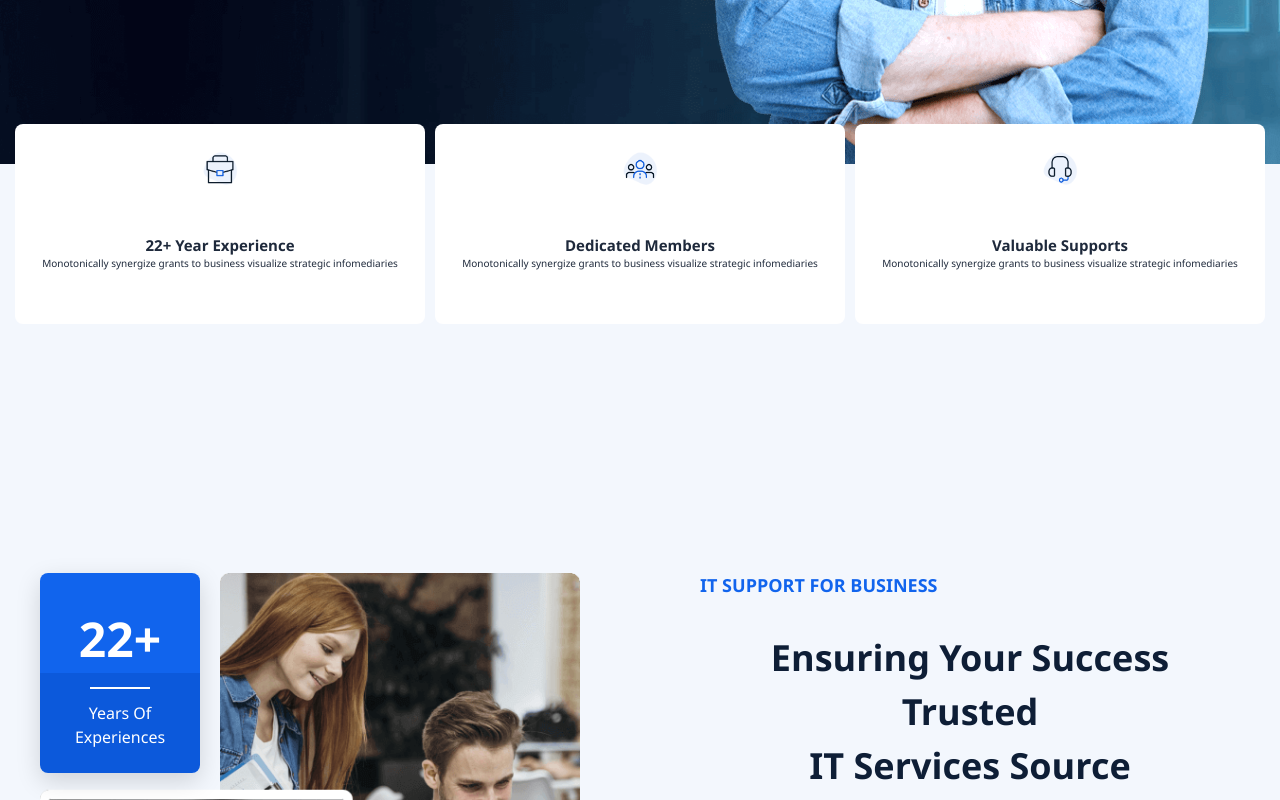
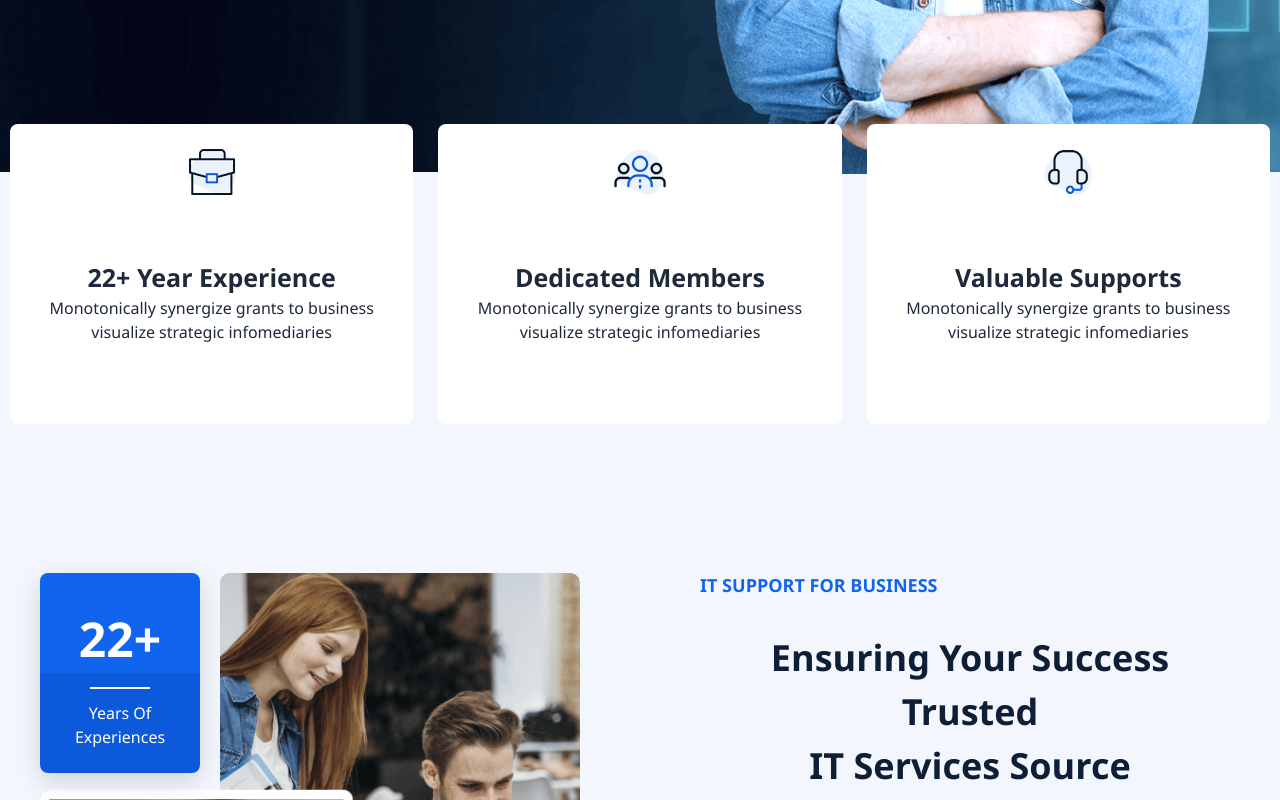
Before and after one commit to RupendraGoku/Intership, a React (Vite) app: page / in a window 1280 px wide. Shown: the part 780-1580 px from the top of the page. Built offline with nearby package versions, Linux system fonts and the light colour scheme.

Commit message:
Describe what you changed

```diff
--- a/src/components/TopSection.css
+++ b/src/components/TopSection.css
@@ -195,8 +195,8 @@
 .card-section {
   display: flex;
   justify-content: center;
-  gap: 10px;
-  margin: -20px auto 0; /* Increased negative margin to overlap hero section more */
+  gap: 25px;
+  /* margin: -40px auto 0;  */
   padding: 0 10px;
   position: relative;
   z-index: 2; /* Ensure it stays on top */
@@ -205,9 +205,9 @@
 
 
 .info-card {
-  margin-top: -40px;
+  margin-top: -60px;
   background: white;
-  height: 200px;
+  height: 300px;
   width: 410px;
   color: #1e293b;
   text-align: center;
@@ -220,8 +220,8 @@
 
 .icon {
   position: relative;
-  width: 55px;
-  height: 55px;
+  width: 80px;
+  height: 80px;
   margin: 0 auto 15px;
 }
 
@@ -230,8 +230,6 @@
   top: 10%;
   left: 50%;
   transform: translate(-50%, -50%);
-  width: 60%; /* smaller than container */
-  height: 50%;
   object-fit: contain;
   z-index: 3;
   opacity: 1;
@@ -279,11 +277,11 @@
   z-index: 4; /* Higher than .texture-overlay and icons */
   transition: all 0.3s ease;
   h3{
-    font-size: 15px;
+    font-size: 25px;
     font-weight: 700;
   }
   p{
-    font-size: 10px;
+    font-size: 16px;
   }
 }
 
```
